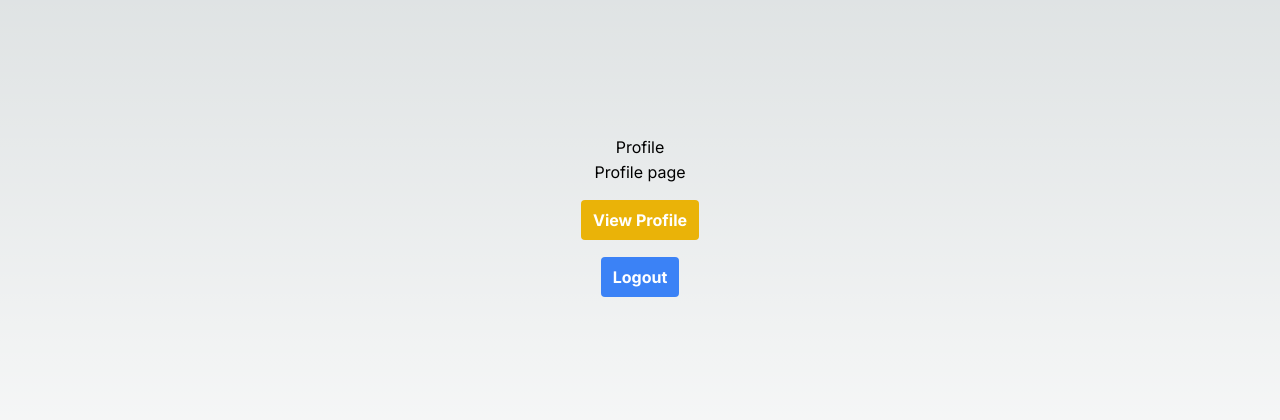
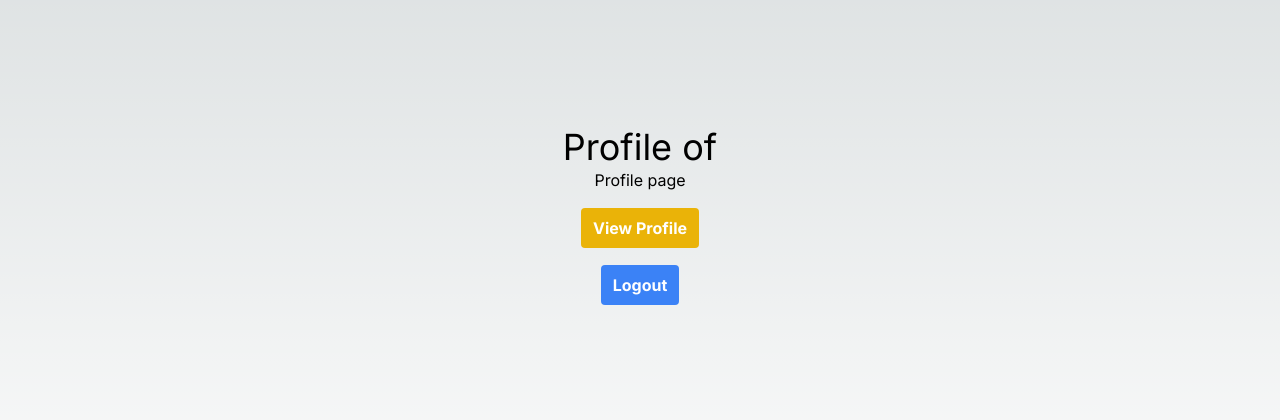
Before and after one commit to Debatreya/Next_Auth, a Next.js app: page /profile in a window 1280 px wide. Shown: the part 184-604 px from the top of the page. Built offline with nearby package versions, Linux system fonts and the light colour scheme; no server answers.

Commit message:
Production test 1

```diff
--- a/src/app/api/users/logout/route.ts
+++ b/src/app/api/users/logout/route.ts
@@ -2,6 +2,8 @@ import { NextResponse } from "next/server";
 
 export async function GET() {
     try{
+        console.log("Logout called");
+
         const response = NextResponse.json({
             message: "Logout successful",
             success: true,
@@ -11,6 +13,9 @@ export async function GET() {
             httpOnly: true,
             expires: new Date(0)
         });
+
+        console.log("Logout done");
+
         return response;
     }catch(error : any){
         return NextResponse.json(
--- a/src/app/profile/[id]/page.tsx
+++ b/src/app/profile/[id]/page.tsx
@@ -1,7 +1,12 @@
 "use client"
 import { useRouter } from "next/navigation"
+import { useState } from "react"
 
 export default function UserProfile({params}: any) {
+    const [username, setUsername] = useState(params.id)
+    console.log("params: ", params.id);
+    console.log("username: ", username);
+
     const router = useRouter()
     const gotoDashboard = () => {
         router.push('/profile')
@@ -10,7 +15,7 @@ export default function UserProfile({params}: any) {
         <div className="flex flex-col items-center justify-center min-h-screen py-2">
             <hr />
             <p className="text-4xl">Hi
-                <span className="p-2 ml-2 rounded bg-orange-500 text-black">{params.id}</span>
+                <span className="p-2 ml-2 rounded bg-orange-500 text-black">{username}</span>
             </p>
             <button
                 onClick={gotoDashboard}
--- a/src/app/profile/page.tsx
+++ b/src/app/profile/page.tsx
@@ -13,6 +13,8 @@ export default function ProfilePage() {
         const fetchData = async () => {
             try {
                 const res = await axios.get('/api/users/me');
+                console.log("response from server: " + res);
+
                 setUsername(res.data.username);
                 setEmail(res.data.email);
             } catch (error: any) {
@@ -20,6 +22,8 @@ export default function ProfilePage() {
             }
         };
         fetchData();
+        console.log(username, email);
+
     }, [])
     const router = useRouter()
     const logout = async () => {
@@ -33,6 +37,8 @@ export default function ProfilePage() {
     }
     const getUserDetails = async () => {
         try {
+            console.log(username, email);
+
             router.push(`/profile/${username}`)
         }catch(e: any){
             toast.error(e.message);
@@ -40,7 +46,7 @@ export default function ProfilePage() {
     }
     return (
         <div className="flex flex-col items-center justify-center min-h-screen py-2">
-            <h1>Profile</h1>
+            <h1 className="text-4xl">Profile of {username}</h1>
             <hr />
             <p>Profile page</p>
             <button
@@ -56,6 +62,7 @@ export default function ProfilePage() {
             >
                 Logout
             </button>
+
             <Toaster />
         </div>
     )
```
